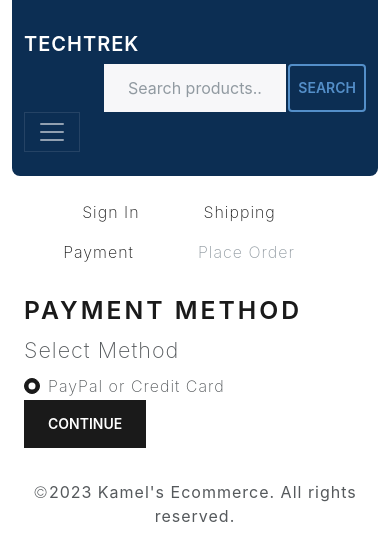
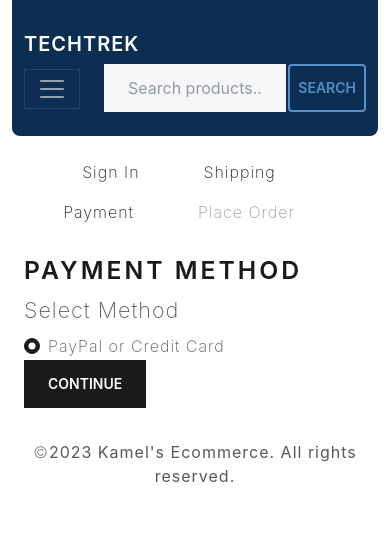
Before and after one commit to kamel996/TechTrek, a React (Create React App) app in the folder frontend/: page /payment in a window 390 px wide. Shown: the top 560 px of the page. Built offline with nearby package versions, Linux system fonts and the light colour scheme; no server answers.

Commit message:
styling fix

```diff
--- a/frontend/src/index.css
+++ b/frontend/src/index.css
@@ -142,7 +142,17 @@ background-color: rgb(15, 78, 212);
 }
 
 @media (max-width: 600px) {
-  .buy-now-button {
-    padding: 0.75rem 10rem;
+  .navbar > .container,
+  .navbar > .container-fluid,
+  .navbar > .container-lg,
+  .navbar > .container-md,
+  .navbar > .container-sm,
+  .navbar > .container-xl,
+  .navbar > .container-xxl {
+    display: flex;
+  }
+  .navbar-toggler {
+    position: absolute;
+    margin-top: 42px;
   }
 }
```
